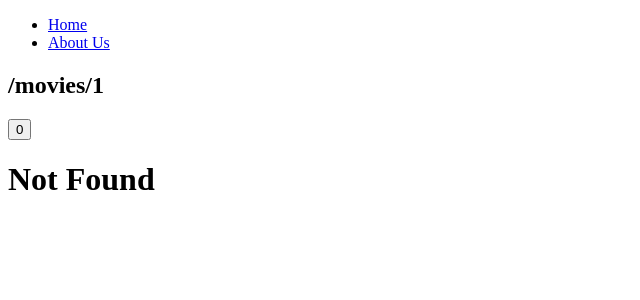
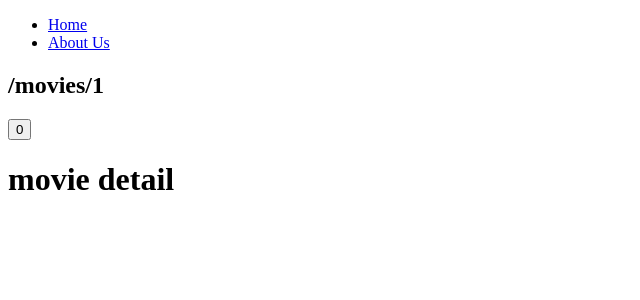
Before and after one commit to wonhopark89-dev/learn-nextjs14, a Next.js app: page /movies/1 in a window 1280 px wide. Before the commit this address had no page. Shown: the top 300 px of the page, without its empty margins (0-640 px from the left). Built offline with nearby package versions, Linux system fonts and the light colour scheme.

Commit message:
dynamic routes

```diff
--- /dev/null
+++ b/app/(movies)/movies/[id]/page.tsx
@@ -0,0 +1,8 @@
+export default function MovieDetail({ params: { id } }: { params: { id: string } }) {
+  console.log('movie detail', id);
+  return (
+    <div>
+      <h1>{'movie detail'} </h1>
+    </div>
+  );
+}
```
